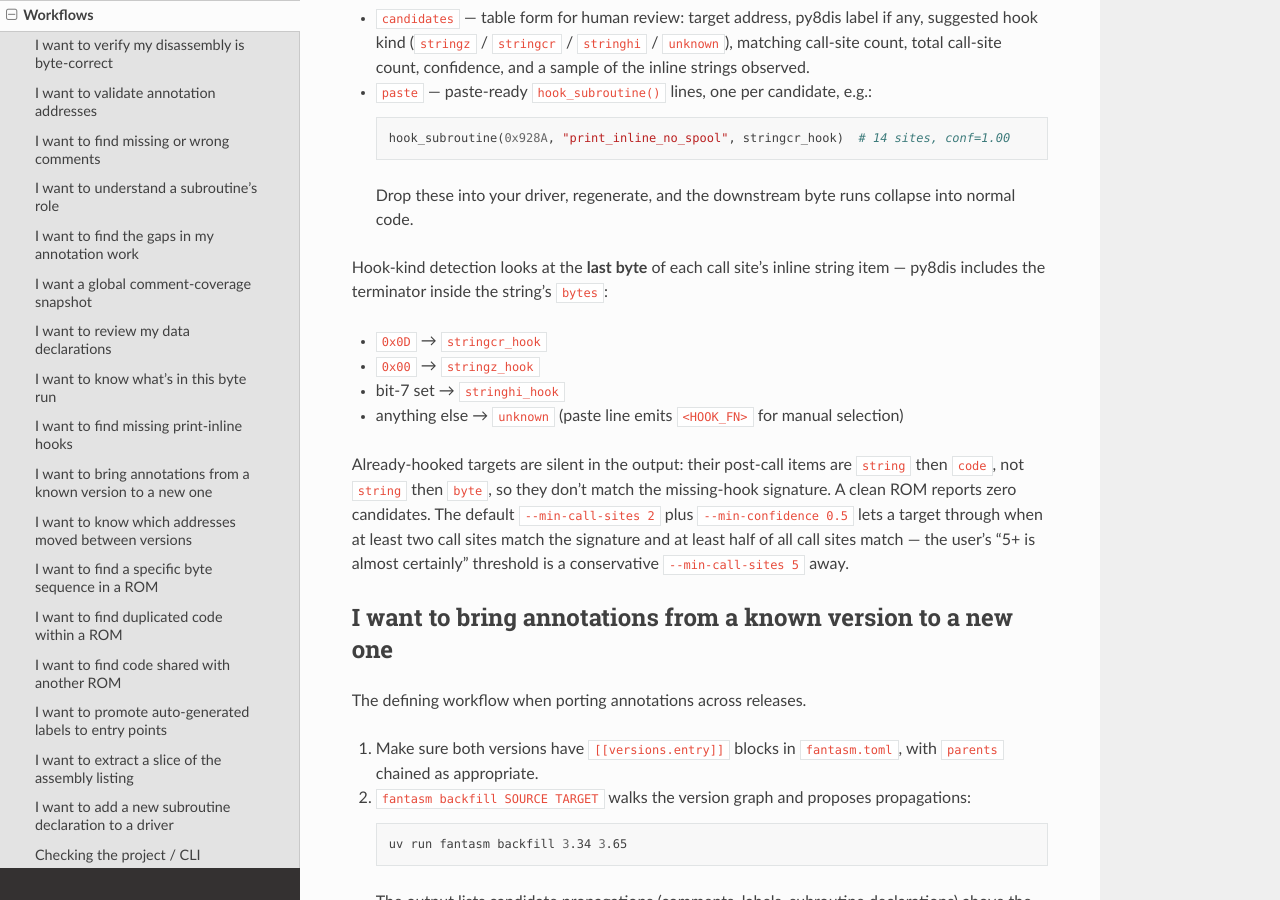
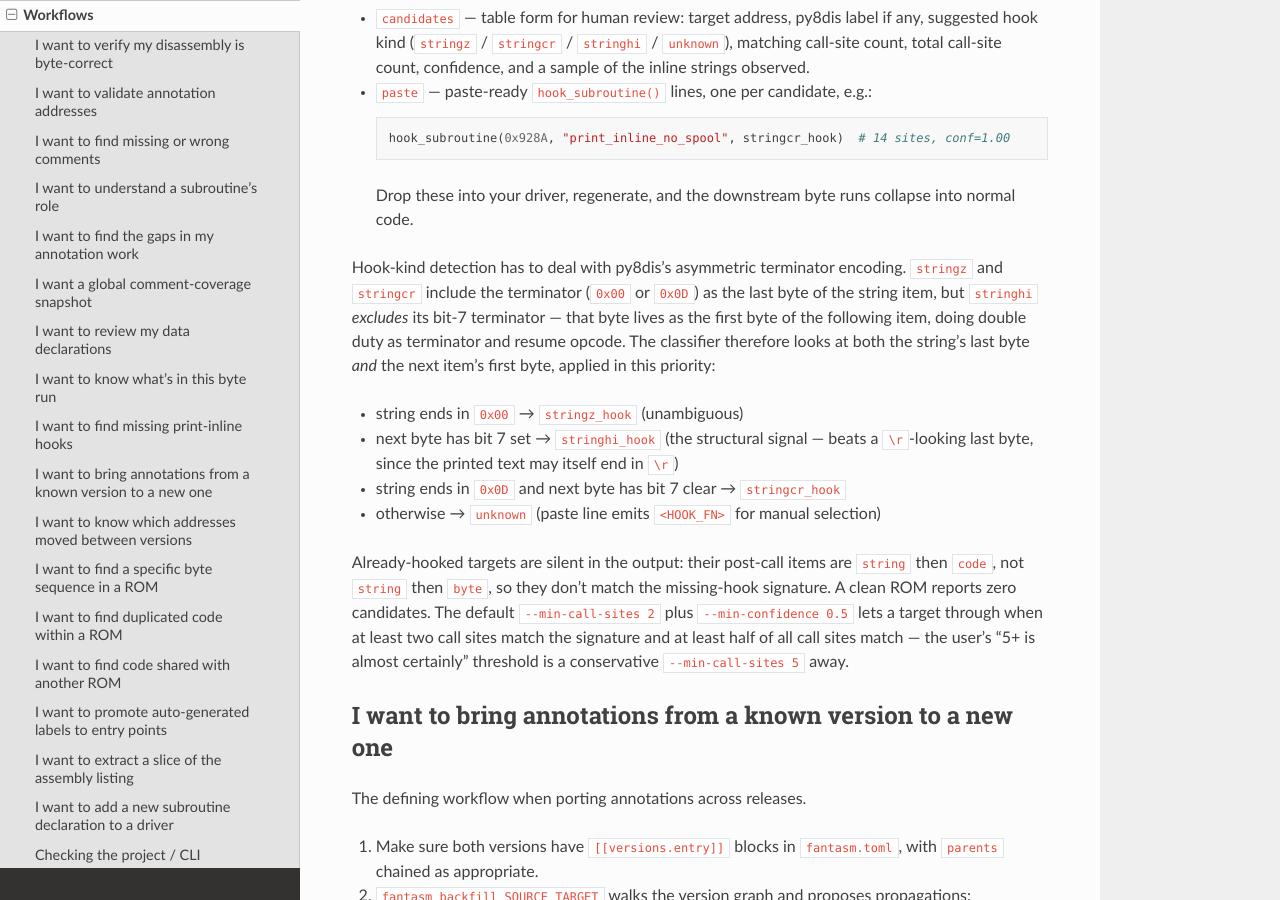
Before and after one commit to acornaeology/fantasm, a Sphinx documentation site: the page built from docs/workflows.rst, in a window 1280 px wide and 900 px high, scrolled down 5241 px. Built offline with Sphinx 7.4.7 and the Read the Docs theme 3.1.0, drawn with Linux system fonts in a browser that asks for light colours.

Commit message:
hooks suggest: re-key terminator classification on next-item bit-7 (#7)
py8dis encodes print-inline terminators asymmetrically. ``stringz``
and ``stringcr`` keep their ``0x00`` / ``0x0D`` terminator as the
last byte of the string item, but ``stringhi`` *excludes* its bit-7
terminator — that byte lives as the first byte of the following
item, doing double duty as terminator and resume opcode.

The previous classifier only looked at the string's last byte, so
stringhi targets whose printed text happened to end with ``\r``
were misreported as stringcr (and a paste-line emitting the wrong
hook function would cause every call site to consume one byte too
many of resume code on regen). Re-key the classifier to also peek
at the next item's first byte, with priority:

* string ends in ``0x00`` → stringz (unambiguous)
* next byte has bit-7 set → stringhi (structural signal — beats a
  CR-looking last byte)
* string ends in ``0x0D`` and next byte has bit-7 clear → stringcr
* otherwise → unknown

Tests cover the disambiguation cases. Workflow recipe updated to
reflect the new rules.

```diff
--- a/docs/workflows.rst
+++ b/docs/workflows.rst
@@ -305,14 +305,22 @@ Two reports come back:
   Drop these into your driver, regenerate, and the downstream
   byte runs collapse into normal code.
 
-Hook-kind detection looks at the **last byte** of each call
-site's inline string item — py8dis includes the terminator
-inside the string's ``bytes``:
+Hook-kind detection has to deal with py8dis's asymmetric
+terminator encoding. ``stringz`` and ``stringcr`` include the
+terminator (``0x00`` or ``0x0D``) as the last byte of the string
+item, but ``stringhi`` *excludes* its bit-7 terminator — that
+byte lives as the first byte of the following item, doing double
+duty as terminator and resume opcode. The classifier therefore
+looks at both the string's last byte *and* the next item's first
+byte, applied in this priority:
 
-* ``0x0D`` → ``stringcr_hook``
-* ``0x00`` → ``stringz_hook``
-* bit-7 set → ``stringhi_hook``
-* anything else → ``unknown`` (paste line emits ``<HOOK_FN>`` for
+* string ends in ``0x00`` → ``stringz_hook`` (unambiguous)
+* next byte has bit 7 set → ``stringhi_hook`` (the structural
+  signal — beats a ``\r``-looking last byte, since the printed
+  text may itself end in ``\r``)
+* string ends in ``0x0D`` and next byte has bit 7 clear →
+  ``stringcr_hook``
+* otherwise → ``unknown`` (paste line emits ``<HOOK_FN>`` for
   manual selection)
 
 Already-hooked targets are silent in the output: their post-call
```
Also changed, not shown: 3 other files.
